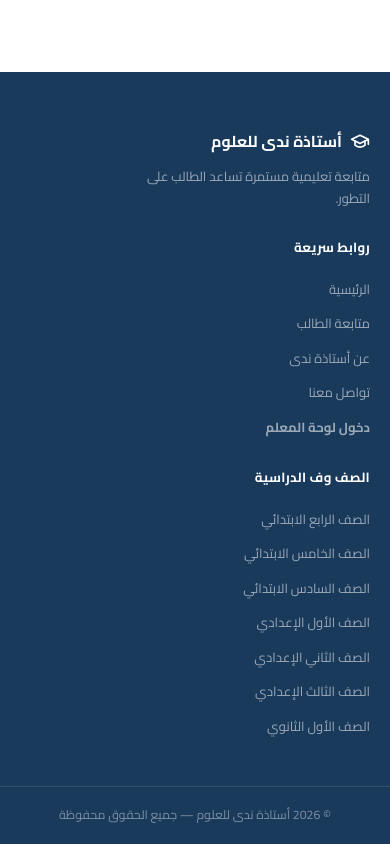
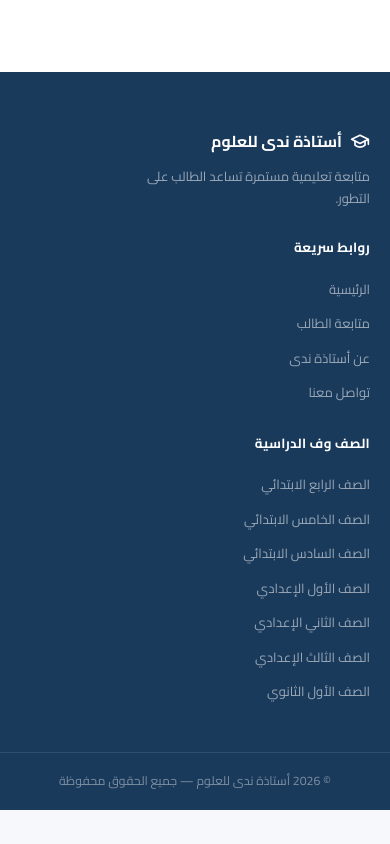
Before and after one commit to mohamedtharwat556/nada-teacher-dashboard, a website: page index.html in a window 390 px wide. Shown: the part 1530-2374 px from the top of the page. After the commit the page ends 2340 px from the top, so only its background shows below. Drawn offline with Linux system fonts and the light colour scheme; no server answers.

Commit message:
Remove teacher dashboard links from main page - accessible only via direct URL

```diff
--- a/index.html
+++ b/index.html
@@ -24,7 +24,6 @@
         <a href="#search-section" class="nav-link" data-section="search">متابعة الطالب</a>
         <a href="#about-teacher" class="nav-link" data-section="about">عن المدرسة</a>
         <a href="#footer" class="nav-link" data-section="contact">تواصل معنا</a>
-        <a href="dashboard.html" class="nav-link" style="color: var(--clr-primary); font-weight: 700;">لوحة المعلم</a>
       </nav>
 
       <button class="hamburger" id="hamburger" aria-label="القائمة" aria-expanded="false">
@@ -42,7 +41,6 @@
       <a href="#search-section" class="mobile-nav-link" data-mobile-nav>متابعة الطالب</a>
       <a href="#about-teacher" class="mobile-nav-link" data-mobile-nav>عن المدرسة</a>
       <a href="#footer" class="mobile-nav-link" data-mobile-nav>تواصل معنا</a>
-      <a href="dashboard.html" class="mobile-nav-link" style="color: var(--clr-primary); font-weight: 700;">لوحة المعلم</a>
     </nav>
   </div>
 
@@ -204,7 +202,6 @@
           <li><a href="#search-section">متابعة الطالب</a></li>
           <li><a href="#about-teacher">عن أستاذة ندى</a></li>
           <li><a href="#footer">تواصل معنا</a></li>
-          <li><a href="dashboard.html" style="color: var(--clr-primary); font-weight: bold;">دخول لوحة المعلم</a></li>
         </ul>
       </div>
 
```
